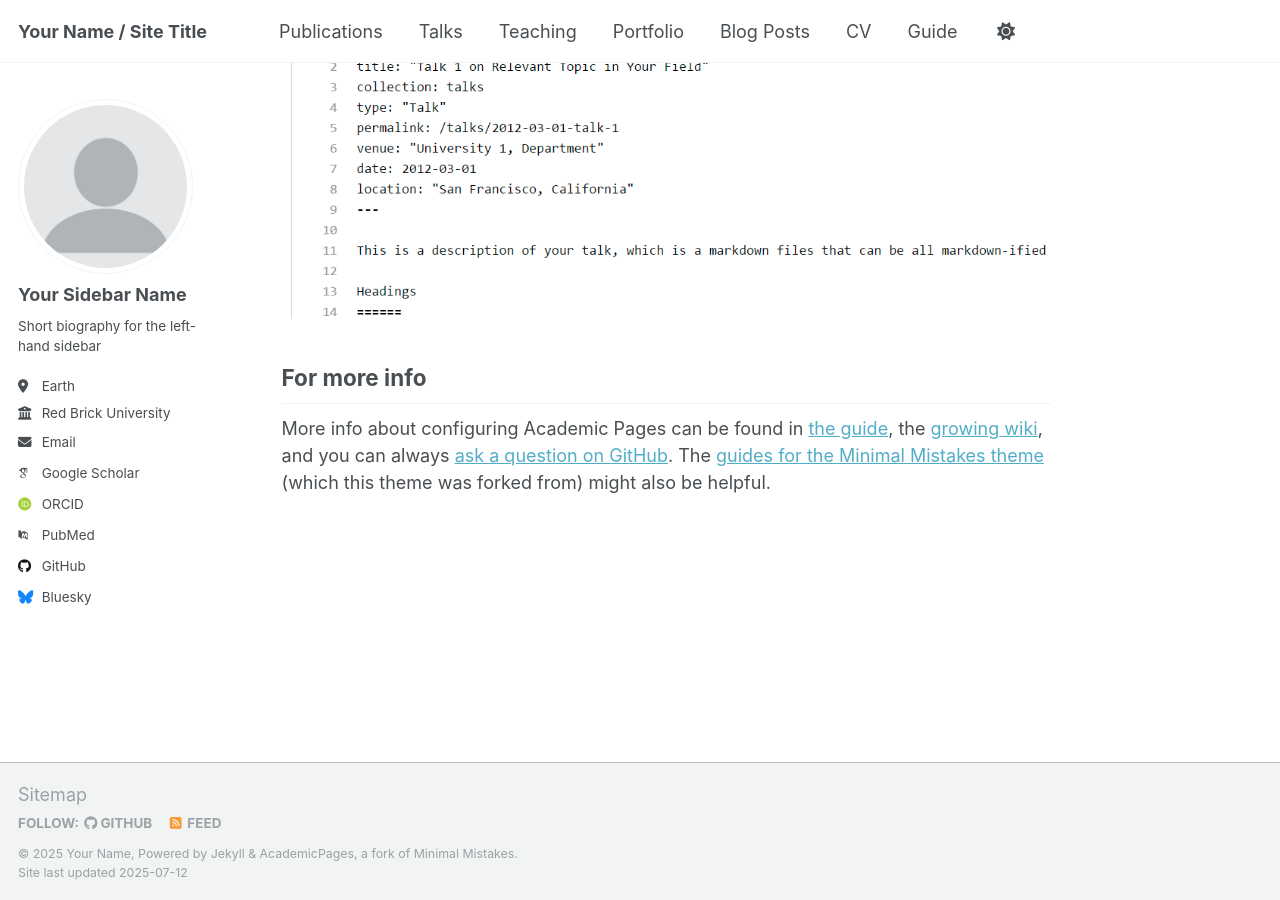
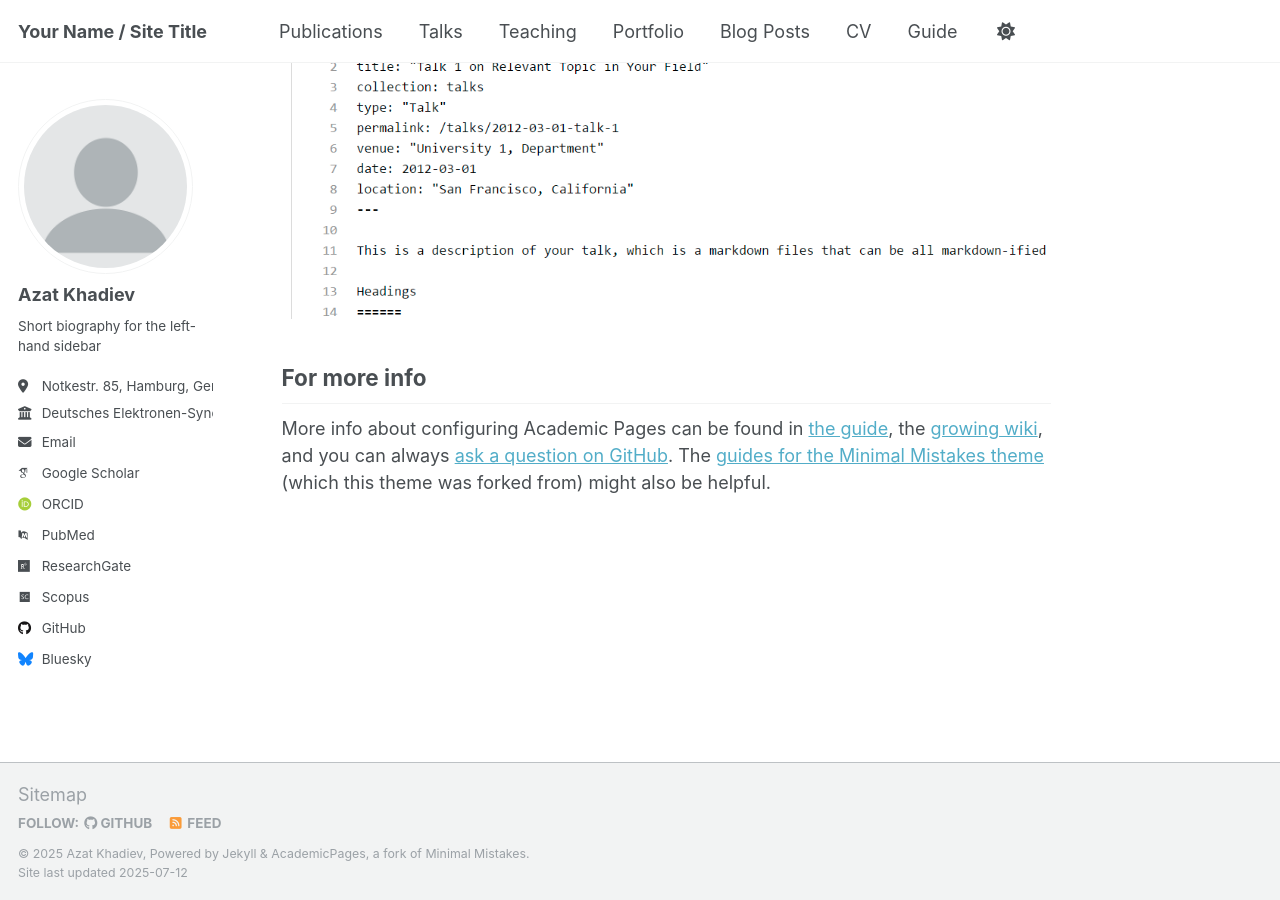
Before and after one commit to azkhadiev/azkhadiev.github.io, a Jekyll site: the page built from _pages/about.md, in a window 1280 px wide and 900 px high, scrolled down 2880 px. Built offline with Jekyll 4.4.1, drawn with Linux system fonts in a browser that asks for light colours; some web fonts are replaced; a script that is not in the unit is left out.

Commit message:
Update _config.yml
Some first changes

```diff
--- a/_config.yml
+++ b/_config.yml
@@ -11,8 +11,8 @@ locale                   : "en-US"
 site_theme               : "default"
 title                    : "Your Name / Site Title"
 title_separator          : "-"
-name                     : &name "Your Name"
-description              : &description "personal description"
+name                     : &name "Azat Khadiev"
+description              : &description "Beamline Scientist at P23 beamline DESY"
 url                      : https://academicpages.github.io # the base hostname & protocol for your site e.g. "https://[your GitHub username].github.io" or if you already have some other page hosted on Github then use "https://[your GitHub username].github.io/[Your Repo Name]"
 baseurl                  : "" # the subpath of your site, e.g. "/blog"
 repository               : "academicpages/academicpages.github.io"
@@ -23,24 +23,24 @@ repository               : "academicpages/academicpages.github.io"
 author:
   # Biographic information
   avatar           : "profile.png"
-  name             : "Your Sidebar Name"
+  name             : "Azat Khadiev"
   pronouns         : # example: "she/her"
   bio              : "Short biography for the left-hand sidebar"
-  location         : "Earth"
-  employer         : "Red Brick University"
+  location         : "Notkestr. 85, Hamburg, Germany"
+  employer         : "Deutsches Elektronen-Synchrotron DESY"
   uri              : # URL
-  email            : "none@example.org"
+  email            : "azat.khadiev@gmail.com"
 
   # Academic websites
   academia         : # URL
   arxiv            : # URL - Update with the correct link to your profile
   googlescholar    : "https://scholar.google.com/citations?user=PS_CX0AAAAAJ"
   impactstory      : # URL
-  orcid            : "http://orcid.org/yourorcidurl"
+  orcid            : "https://orcid.org/0000-0001-7577-2855"
   semantic         : # URL
   pubmed           : "https://www.ncbi.nlm.nih.gov/pubmed/?term=john+snow"
-  researchgate     : # URL
-  scopus           : # URL
+  researchgate     : "https://www.researchgate.net/profile/Azat-Khadiev?ev=hdr_xprf"
+  scopus           : "https://www.scopus.com/authid/detail.uri?authorId=57194509870"
 
   # Repositories and software development
   bitbucket        : # Username - Update with your username on the site
```
